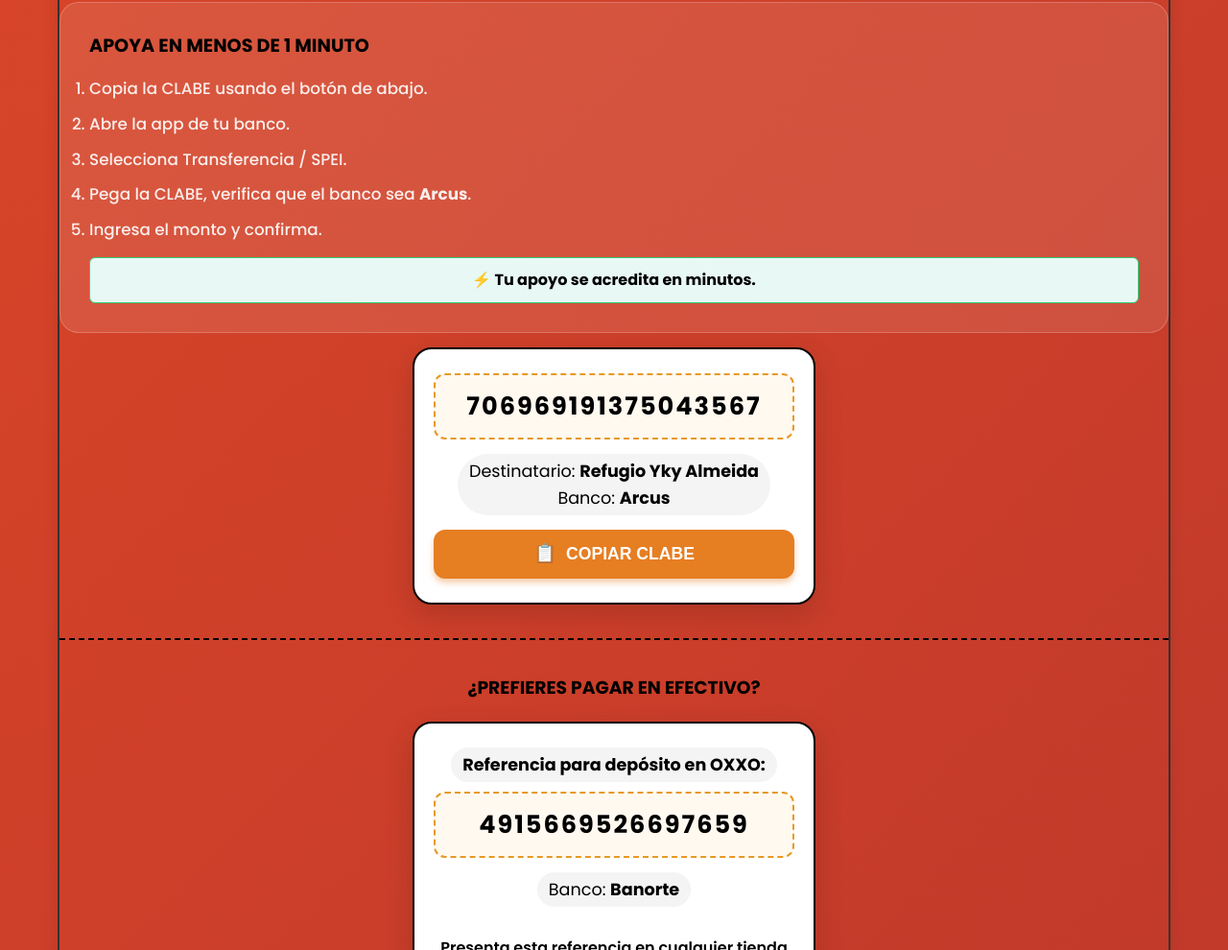
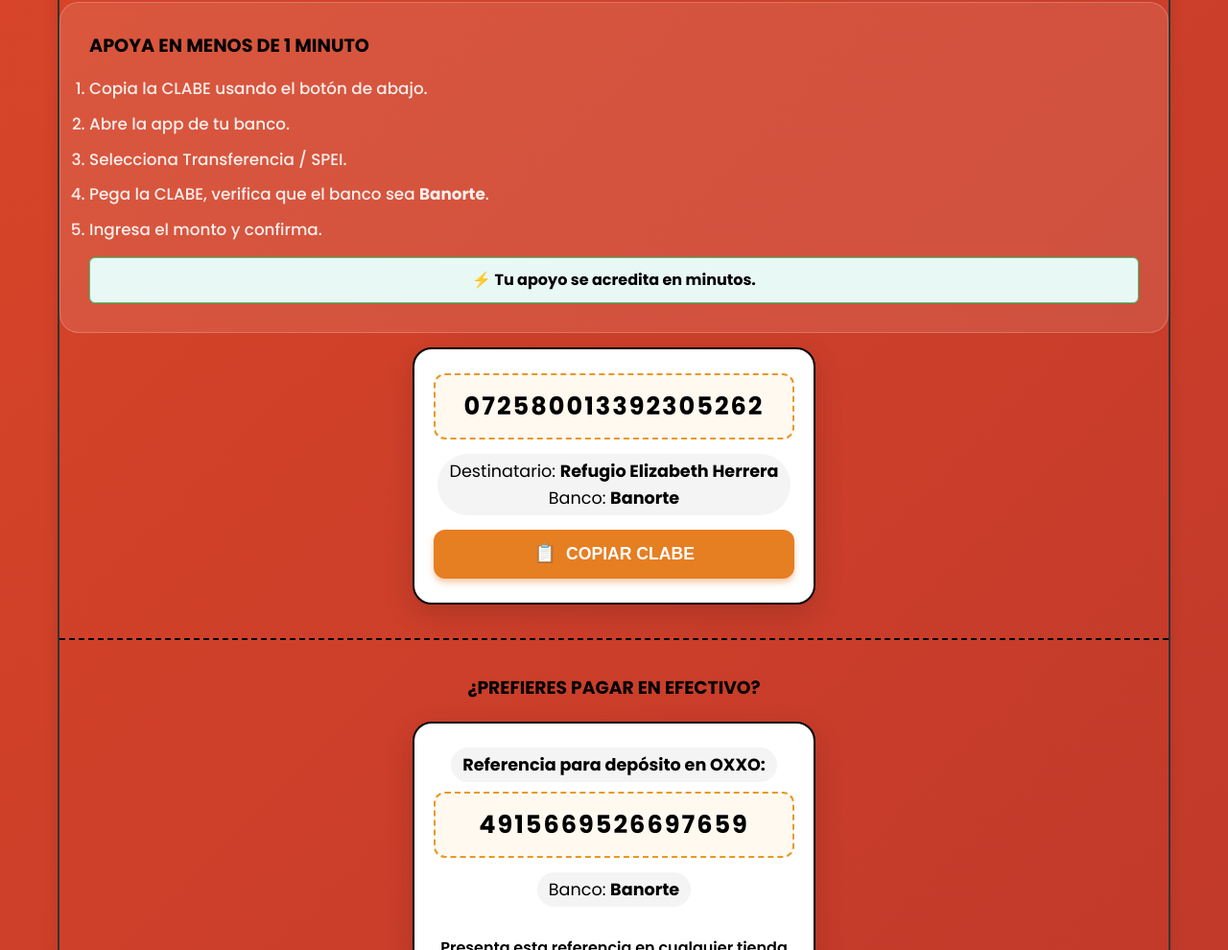
Before and after one commit to outlierd7/donatemxn, a plain HTML site: page donacion/index.html in a window 1280 px wide. Shown: the part 3140-4130 px from the top of the page at 96% size. Drawn offline with Linux system fonts and the light colour scheme; a script that the page names is missing; files whose address does not match are found by name.

Commit message:
Update payment info to Refugio Elizabeth Herrera (Banorte)

```diff
--- a/donacion/index.html
+++ b/donacion/index.html
@@ -270,7 +270,7 @@
 								<li>Copia la CLABE usando el botón de abajo.</li>
 								<li>Abre la app de tu banco.</li>
 								<li>Selecciona Transferencia / SPEI.</li>
-								<li>Pega la CLABE, verifica que el banco sea <strong>Arcus</strong>.</li>
+								<li>Pega la CLABE, verifica que el banco sea <strong>Banorte</strong>.</li>
 								<li>Ingresa el monto y confirma.</li>
 							</ol>
 							<p
@@ -283,16 +283,16 @@
 							<!-- CLABE Display -->
 							<div class="pix-key" id="text-clabe"
 								style="font-size: 1.6em; letter-spacing: 2px; font-weight: 900; color: #000;">
-								706969191375043567
+								072580013392305262
 							</div>
 
 							<div class="pix-recipient" style="font-size: 1.1em; color: #000;">
-								Destinatario: <strong style="color: #000;">Refugio Yky Almeida</strong><br>
-								Banco: <strong style="color: #000;">Arcus</strong>
+								Destinatario: <strong style="color: #000;">Refugio Elizabeth Herrera</strong><br>
+								Banco: <strong style="color: #000;">Banorte</strong>
 							</div>
 
 							<button class="copy-btn" id="btn-copy-clabe"
-								onclick="copyToClipboard('706969191375043567', this, 'CLABE')"
+								onclick="copyToClipboard('072580013392305262', this, 'CLABE')"
 								style="background: #e67e22; color: #fff; font-weight: 800; font-size: 1.1em; padding: 15px 30px; box-shadow: 0 4px 6px rgba(230, 126, 34, 0.4); text-transform: uppercase;">
 								<span class="copy-icon">📋</span>
 								COPIAR CLABE
```
